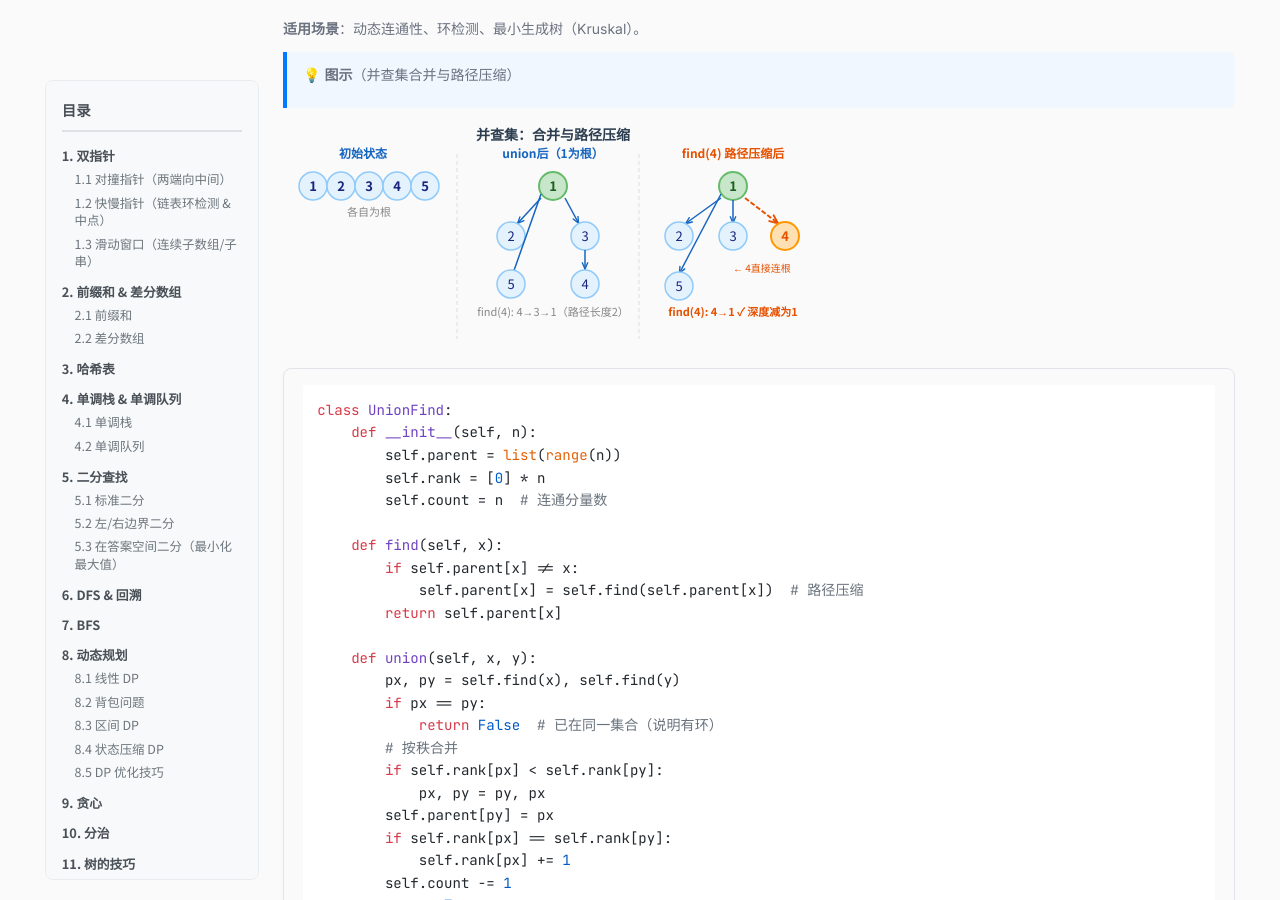
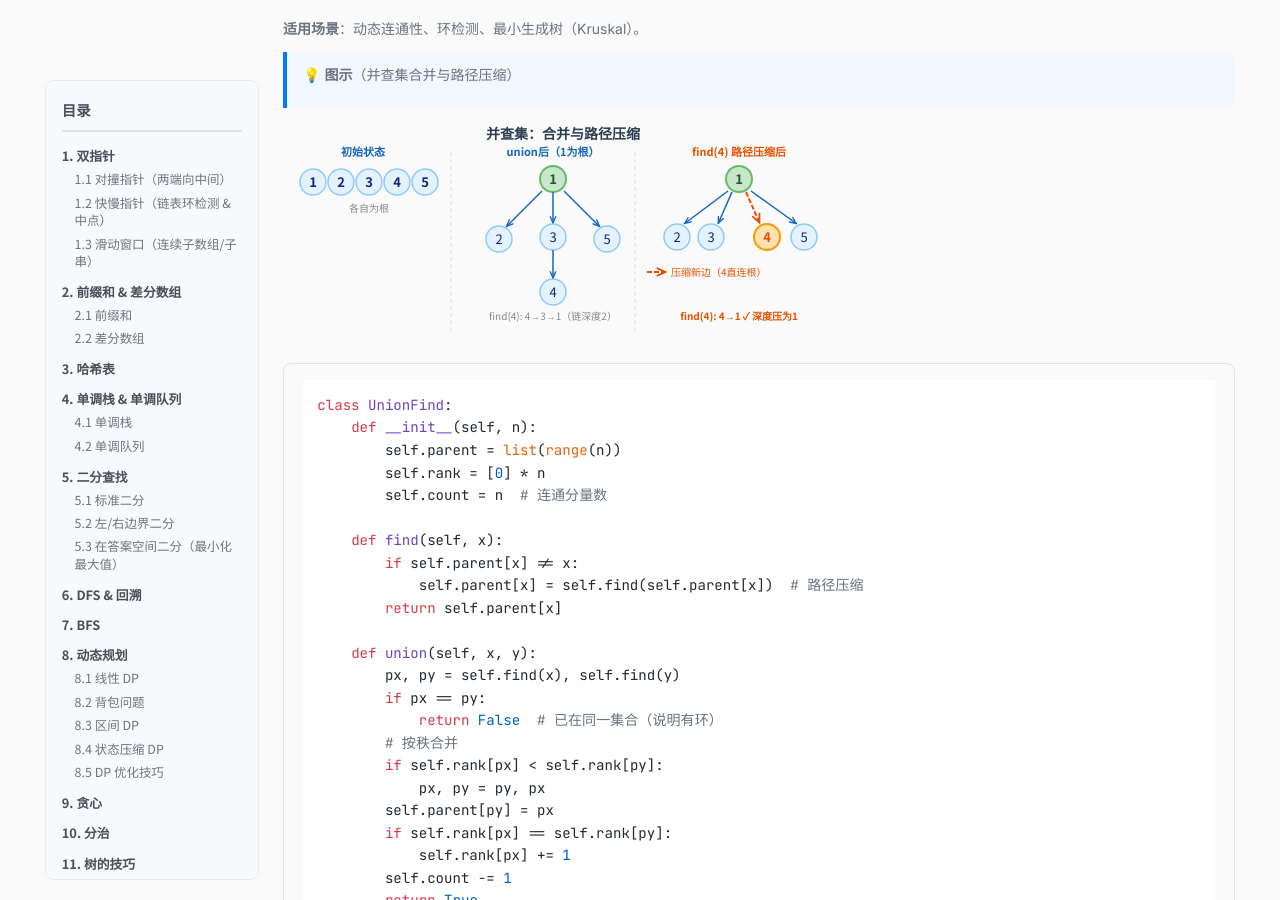
Before and after one commit to chengenbao/chengenbao.github.io, a Jekyll site: the page built from notes/algo-tricks.md, in a window 1280 px wide and 900 px high, scrolled down 28024 px. Built offline with Jekyll 4.4.1, drawn with Linux system fonts in a browser that asks for light colours; nearby versions of some CDN libraries.

Commit message:
fix: clean up union-find SVG layout, separate nodes 2/3/4/5 evenly under root

```diff
--- a/notes/algo-tricks.md
+++ b/notes/algo-tricks.md
@@ -1500,7 +1500,7 @@ def rob(root):
 > 💡 **图示**（并查集合并与路径压缩）
 
 <div style="overflow-x:auto;margin:1rem 0">
-<svg viewBox="0 0 540 220" xmlns="http://www.w3.org/2000/svg" style="max-width:540px;width:100%;font-family:'Noto Sans SC',sans-serif;font-size:13px">
+<svg viewBox="0 0 560 215" xmlns="http://www.w3.org/2000/svg" style="max-width:560px;width:100%;font-family:'Noto Sans SC',sans-serif;font-size:13px">
   <defs>
     <marker id="uf-arr" viewBox="0 0 10 10" refX="9" refY="5" markerWidth="6" markerHeight="6" orient="auto">
       <path d="M1,2 L8,5 L1,8" fill="none" stroke="#1565c0" stroke-width="1.5" stroke-linecap="round" stroke-linejoin="round"/>
@@ -1510,74 +1510,59 @@ def rob(root):
     </marker>
   </defs>
 
-  <text x="270" y="16" text-anchor="middle" font-weight="bold" fill="#2c3e50" font-size="14">并查集：合并与路径压缩</text>
-
-  <!-- ── 列1：初始状态 x=80 ── -->
-  <text x="80" y="34" text-anchor="middle" fill="#1565c0" font-weight="bold" font-size="12">初始状态</text>
-  <!-- 5个独立节点 -->
-  <circle cx="30"  cy="62" r="14" fill="#e3f2fd" stroke="#90caf9" stroke-width="1.5"/>
-  <text x="30"  y="67" text-anchor="middle" fill="#1a237e" font-weight="bold">1</text>
-  <circle cx="58"  cy="62" r="14" fill="#e3f2fd" stroke="#90caf9" stroke-width="1.5"/>
-  <text x="58"  y="67" text-anchor="middle" fill="#1a237e" font-weight="bold">2</text>
-  <circle cx="86"  cy="62" r="14" fill="#e3f2fd" stroke="#90caf9" stroke-width="1.5"/>
-  <text x="86"  y="67" text-anchor="middle" fill="#1a237e" font-weight="bold">3</text>
-  <circle cx="114" cy="62" r="14" fill="#e3f2fd" stroke="#90caf9" stroke-width="1.5"/>
-  <text x="114" y="67" text-anchor="middle" fill="#1a237e" font-weight="bold">4</text>
-  <circle cx="142" cy="62" r="14" fill="#e3f2fd" stroke="#90caf9" stroke-width="1.5"/>
-  <text x="142" y="67" text-anchor="middle" fill="#1a237e" font-weight="bold">5</text>
-  <text x="86" y="92" text-anchor="middle" fill="#888" font-size="11">各自为根</text>
-
-  <!-- 分隔线 -->
-  <line x1="174" y1="30" x2="174" y2="215" stroke="#ddd" stroke-width="1" stroke-dasharray="4,3"/>
-
-  <!-- ── 列2：union后（链式，1为根） x=270 ── -->
-  <text x="270" y="34" text-anchor="middle" fill="#1565c0" font-weight="bold" font-size="12">union后（1为根）</text>
-  <!-- 根 1 -->
-  <circle cx="270" cy="62" r="14" fill="#c8e6c9" stroke="#66bb6a" stroke-width="2"/>
-  <text x="270" y="67" text-anchor="middle" fill="#1b5e20" font-weight="bold">1</text>
-  <!-- 1→2, 1→3 -->
-  <line x1="258" y1="74" x2="234" y2="100" stroke="#1565c0" stroke-width="1.5" marker-end="url(#uf-arr)"/>
-  <circle cx="228" cy="112" r="14" fill="#e3f2fd" stroke="#90caf9" stroke-width="1.5"/>
-  <text x="228" y="117" text-anchor="middle" fill="#1a237e">2</text>
-  <line x1="282" y1="74" x2="296" y2="100" stroke="#1565c0" stroke-width="1.5" marker-end="url(#uf-arr)"/>
-  <circle cx="302" cy="112" r="14" fill="#e3f2fd" stroke="#90caf9" stroke-width="1.5"/>
-  <text x="302" y="117" text-anchor="middle" fill="#1a237e">3</text>
-  <!-- 3→4 (链式) -->
-  <line x1="302" y1="126" x2="302" y2="146" stroke="#1565c0" stroke-width="1.5" marker-end="url(#uf-arr)"/>
-  <circle cx="302" cy="160" r="14" fill="#e3f2fd" stroke="#90caf9" stroke-width="1.5"/>
-  <text x="302" y="165" text-anchor="middle" fill="#1a237e">4</text>
+  <text x="280" y="15" text-anchor="middle" font-weight="bold" fill="#2c3e50" font-size="14">并查集：合并与路径压缩</text>
+
+  <!-- ── 列1：初始状态 ── -->
+  <text x="80" y="32" text-anchor="middle" fill="#1565c0" font-weight="bold" font-size="11">初始状态</text>
+  <circle cx="30"  cy="58" r="13" fill="#e3f2fd" stroke="#90caf9" stroke-width="1.5"/><text x="30"  y="63" text-anchor="middle" fill="#1a237e" font-weight="bold">1</text>
+  <circle cx="58"  cy="58" r="13" fill="#e3f2fd" stroke="#90caf9" stroke-width="1.5"/><text x="58"  y="63" text-anchor="middle" fill="#1a237e" font-weight="bold">2</text>
+  <circle cx="86"  cy="58" r="13" fill="#e3f2fd" stroke="#90caf9" stroke-width="1.5"/><text x="86"  y="63" text-anchor="middle" fill="#1a237e" font-weight="bold">3</text>
+  <circle cx="114" cy="58" r="13" fill="#e3f2fd" stroke="#90caf9" stroke-width="1.5"/><text x="114" y="63" text-anchor="middle" fill="#1a237e" font-weight="bold">4</text>
+  <circle cx="142" cy="58" r="13" fill="#e3f2fd" stroke="#90caf9" stroke-width="1.5"/><text x="142" y="63" text-anchor="middle" fill="#1a237e" font-weight="bold">5</text>
+  <text x="86" y="88" text-anchor="middle" fill="#888" font-size="10">各自为根</text>
+
+  <line x1="168" y1="28" x2="168" y2="210" stroke="#ddd" stroke-width="1" stroke-dasharray="4,3"/>
+
+  <!-- ── 列2：union后，1为根，3下面挂4 ── -->
+  <!-- 根1 -->
+  <text x="270" y="32" text-anchor="middle" fill="#1565c0" font-weight="bold" font-size="11">union后（1为根）</text>
+  <circle cx="270" cy="55" r="13" fill="#c8e6c9" stroke="#66bb6a" stroke-width="2"/><text x="270" y="60" text-anchor="middle" fill="#1b5e20" font-weight="bold">1</text>
+  <!-- 1→2 -->
+  <line x1="259" y1="67" x2="223" y2="103" stroke="#1565c0" stroke-width="1.5" marker-end="url(#uf-arr)"/>
+  <circle cx="216" cy="115" r="13" fill="#e3f2fd" stroke="#90caf9" stroke-width="1.5"/><text x="216" y="120" text-anchor="middle" fill="#1a237e">2</text>
+  <!-- 1→3 -->
+  <line x1="270" y1="68" x2="270" y2="100" stroke="#1565c0" stroke-width="1.5" marker-end="url(#uf-arr)"/>
+  <circle cx="270" cy="113" r="13" fill="#e3f2fd" stroke="#90caf9" stroke-width="1.5"/><text x="270" y="118" text-anchor="middle" fill="#1a237e">3</text>
+  <!-- 3→4 链式 -->
+  <line x1="270" y1="126" x2="270" y2="155" stroke="#1565c0" stroke-width="1.5" marker-end="url(#uf-arr)"/>
+  <circle cx="270" cy="168" r="13" fill="#e3f2fd" stroke="#90caf9" stroke-width="1.5"/><text x="270" y="173" text-anchor="middle" fill="#1a237e">4</text>
   <!-- 1→5 -->
-  <line x1="258" y1="70" x2="228" y2="155" stroke="#1565c0" stroke-width="1.5" marker-end="url(#uf-arr)"/>
-  <circle cx="228" cy="160" r="14" fill="#e3f2fd" stroke="#90caf9" stroke-width="1.5"/>
-  <text x="228" y="165" text-anchor="middle" fill="#1a237e">5</text>
-  <text x="270" y="192" text-anchor="middle" fill="#888" font-size="11">find(4): 4→3→1（路径长度2）</text>
-
-  <!-- 分隔线 -->
-  <line x1="356" y1="30" x2="356" y2="215" stroke="#ddd" stroke-width="1" stroke-dasharray="4,3"/>
-
-  <!-- ── 列3：路径压缩后 x=450 ── -->
-  <text x="450" y="34" text-anchor="middle" fill="#e65100" font-weight="bold" font-size="12">find(4) 路径压缩后</text>
-  <!-- 根 1 -->
-  <circle cx="450" cy="62" r="14" fill="#c8e6c9" stroke="#66bb6a" stroke-width="2"/>
-  <text x="450" y="67" text-anchor="middle" fill="#1b5e20" font-weight="bold">1</text>
+  <line x1="281" y1="67" x2="317" y2="103" stroke="#1565c0" stroke-width="1.5" marker-end="url(#uf-arr)"/>
+  <circle cx="324" cy="115" r="13" fill="#e3f2fd" stroke="#90caf9" stroke-width="1.5"/><text x="324" y="120" text-anchor="middle" fill="#1a237e">5</text>
+  <text x="270" y="196" text-anchor="middle" fill="#888" font-size="10">find(4): 4→3→1（链深度2）</text>
+
+  <line x1="352" y1="28" x2="352" y2="210" stroke="#ddd" stroke-width="1" stroke-dasharray="4,3"/>
+
+  <!-- ── 列3：路径压缩后，4直连根1 ── -->
+  <text x="456" y="32" text-anchor="middle" fill="#e65100" font-weight="bold" font-size="11">find(4) 路径压缩后</text>
+  <!-- 根1 -->
+  <circle cx="456" cy="55" r="13" fill="#c8e6c9" stroke="#66bb6a" stroke-width="2"/><text x="456" y="60" text-anchor="middle" fill="#1b5e20" font-weight="bold">1</text>
   <!-- 1→2 -->
-  <line x1="438" y1="74" x2="402" y2="100" stroke="#1565c0" stroke-width="1.5" marker-end="url(#uf-arr)"/>
-  <circle cx="396" cy="112" r="14" fill="#e3f2fd" stroke="#90caf9" stroke-width="1.5"/>
-  <text x="396" y="117" text-anchor="middle" fill="#1a237e">2</text>
-  <!-- 1→3（压缩后3直接→1） -->
-  <line x1="450" y1="76" x2="450" y2="100" stroke="#1565c0" stroke-width="1.5" marker-end="url(#uf-arr)"/>
-  <circle cx="450" cy="112" r="14" fill="#e3f2fd" stroke="#90caf9" stroke-width="1.5"/>
-  <text x="450" y="117" text-anchor="middle" fill="#1a237e">3</text>
-  <!-- 1→4（压缩后4直接→1，橙色虚线表示被压缩的新边） -->
-  <line x1="462" y1="74" x2="496" y2="100" stroke="#e65100" stroke-width="2" stroke-dasharray="5,2" marker-end="url(#uf-arrO)"/>
-  <circle cx="502" cy="112" r="14" fill="#ffe0b2" stroke="#ff9800" stroke-width="2"/>
-  <text x="502" y="117" text-anchor="middle" fill="#e65100" font-weight="bold">4</text>
+  <line x1="445" y1="67" x2="401" y2="100" stroke="#1565c0" stroke-width="1.5" marker-end="url(#uf-arr)"/>
+  <circle cx="394" cy="113" r="13" fill="#e3f2fd" stroke="#90caf9" stroke-width="1.5"/><text x="394" y="118" text-anchor="middle" fill="#1a237e">2</text>
+  <!-- 1→3 -->
+  <line x1="449" y1="68" x2="435" y2="100" stroke="#1565c0" stroke-width="1.5" marker-end="url(#uf-arr)"/>
+  <circle cx="428" cy="113" r="13" fill="#e3f2fd" stroke="#90caf9" stroke-width="1.5"/><text x="428" y="118" text-anchor="middle" fill="#1a237e">3</text>
+  <!-- 1→4 橙色虚线（压缩新边） -->
+  <line x1="463" y1="68" x2="477" y2="100" stroke="#e65100" stroke-width="2" stroke-dasharray="5,2" marker-end="url(#uf-arrO)"/>
+  <circle cx="484" cy="113" r="13" fill="#ffe0b2" stroke="#ff9800" stroke-width="2"/><text x="484" y="118" text-anchor="middle" fill="#e65100" font-weight="bold">4</text>
   <!-- 1→5 -->
-  <line x1="438" y1="70" x2="396" y2="150" stroke="#1565c0" stroke-width="1.5" marker-end="url(#uf-arr)"/>
-  <circle cx="396" cy="162" r="14" fill="#e3f2fd" stroke="#90caf9" stroke-width="1.5"/>
-  <text x="396" y="167" text-anchor="middle" fill="#1a237e">5</text>
-  <text x="450" y="148" fill="#e65100" font-size="10">← 4直接连根</text>
-  <text x="450" y="192" text-anchor="middle" fill="#e65100" font-size="11" font-weight="bold">find(4): 4→1 ✓ 深度减为1</text>
+  <line x1="468" y1="67" x2="514" y2="100" stroke="#1565c0" stroke-width="1.5" marker-end="url(#uf-arr)"/>
+  <circle cx="521" cy="113" r="13" fill="#e3f2fd" stroke="#90caf9" stroke-width="1.5"/><text x="521" y="118" text-anchor="middle" fill="#1a237e">5</text>
+  <!-- 图例 -->
+  <line x1="364" y1="148" x2="384" y2="148" stroke="#e65100" stroke-width="2" stroke-dasharray="5,2" marker-end="url(#uf-arrO)"/>
+  <text x="388" y="152" fill="#e65100" font-size="10">压缩新边（4直连根）</text>
+  <text x="456" y="196" text-anchor="middle" fill="#e65100" font-size="10" font-weight="bold">find(4): 4→1 ✓ 深度压为1</text>
 </svg>
 </div>
 
```
